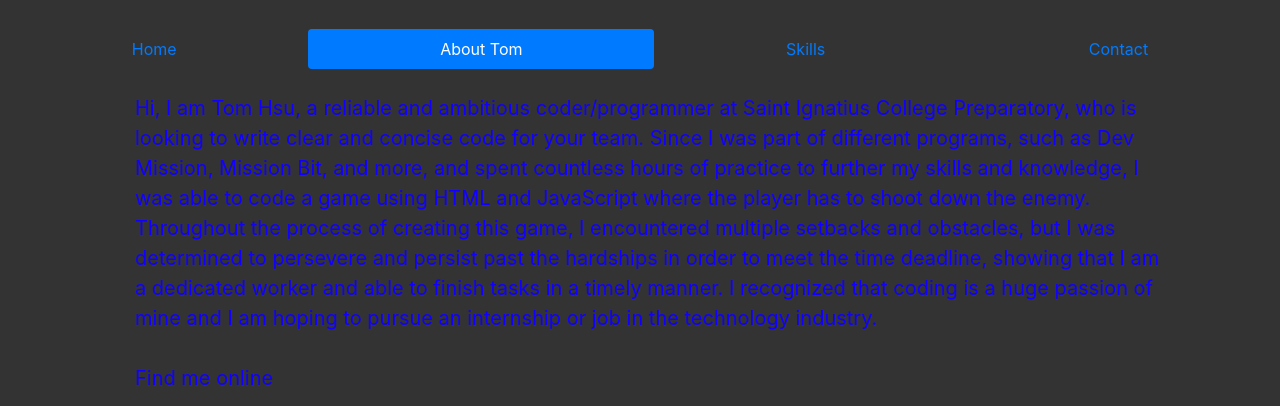
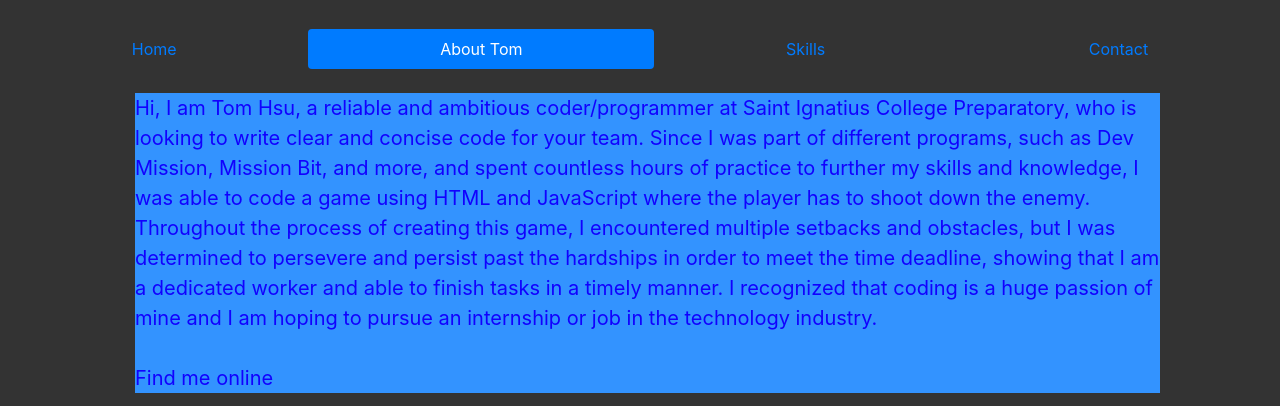
Before and after one commit to Tomhsu1/tomhsu1.github.io, a plain HTML site: page about.html in a window 1280 px wide. Shown: the part 51-457 px from the top of the page. Drawn offline with nearby package versions, Linux system fonts and the light colour scheme.

Commit message:
Update style.css

```diff
--- a/style.css
+++ b/style.css
@@ -12,6 +12,7 @@ p {
   font-size: 20px;
   margin-left: 135px;
   margin-right: 120px;
+  background-color: #3393FF;
 }
 
 #customer, #filing, #css, #publicSpeaking, #fcp {
```
